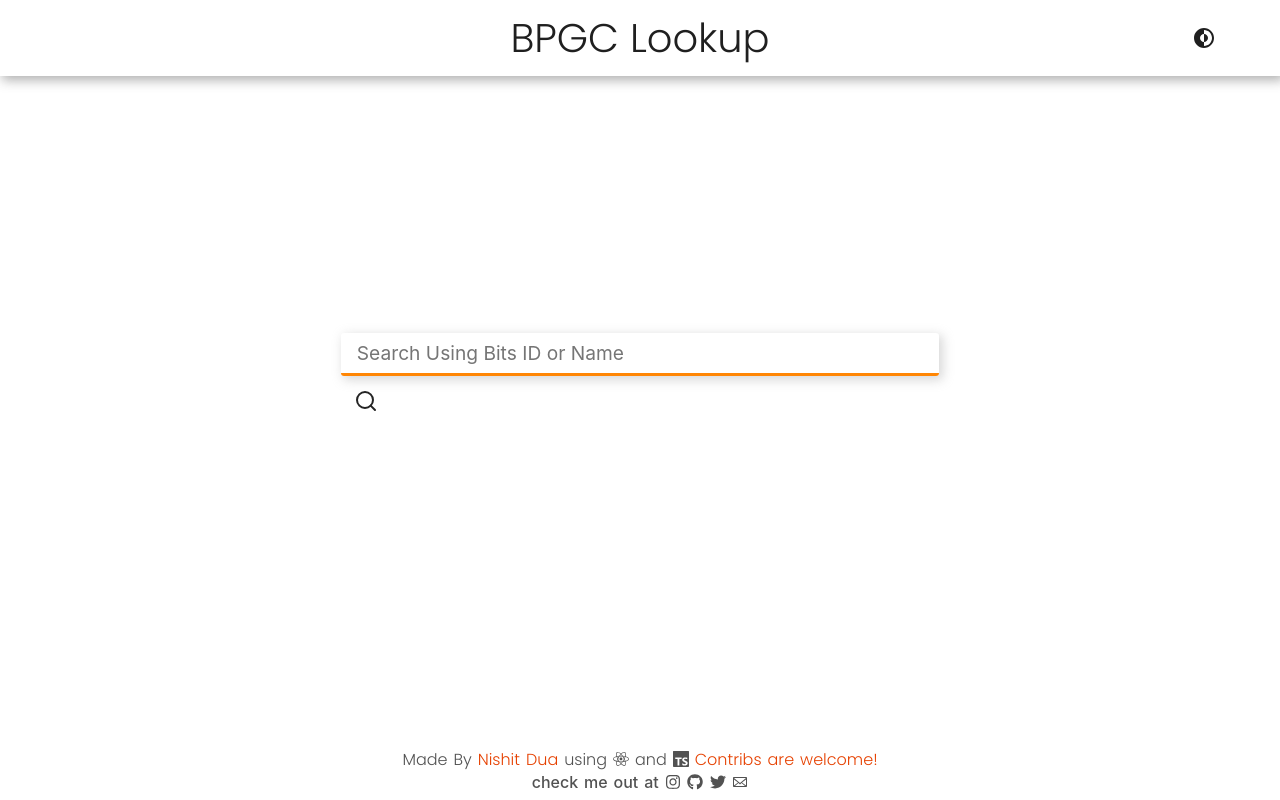
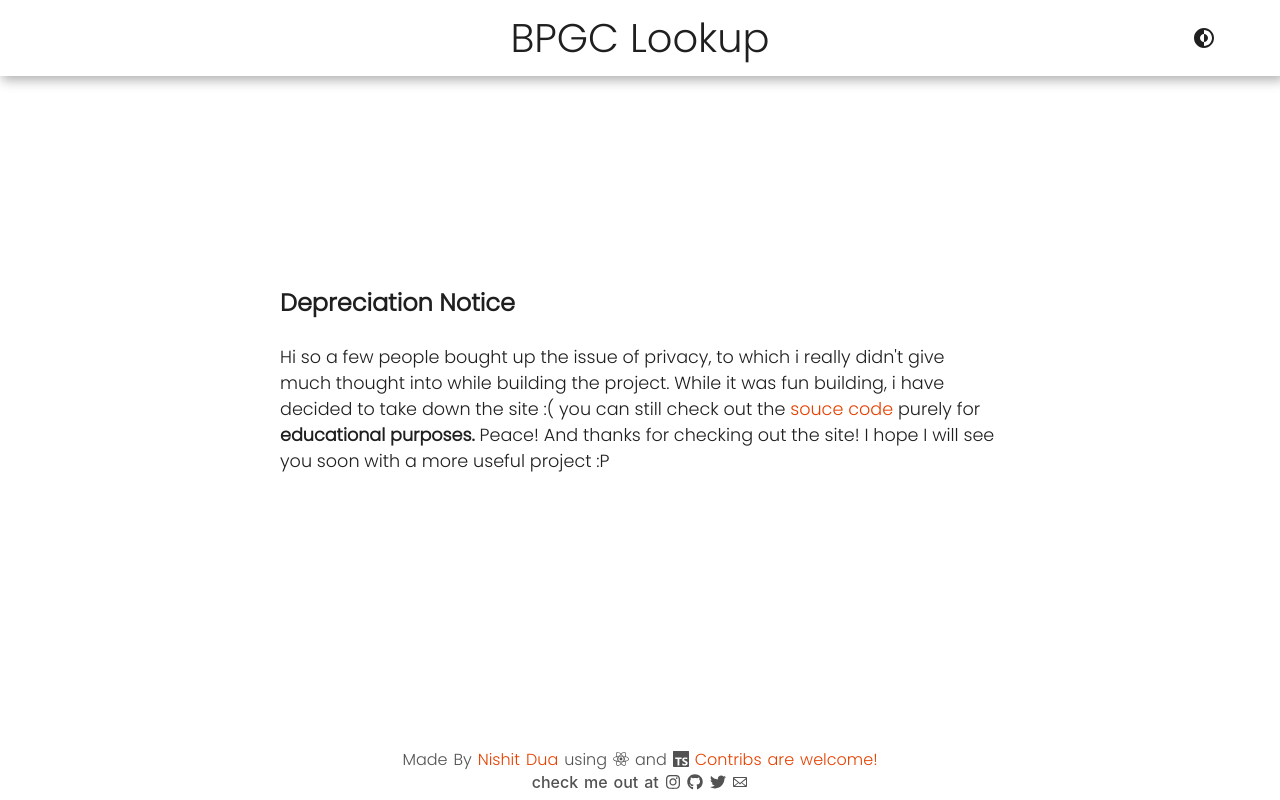
Before and after one commit to Nishit-Dua/BPGC-lookup-client, a React (Create React App) app: page / in a window 1280 px wide. Built offline with nearby package versions, Linux system fonts and the light colour scheme.

Commit message:
Hello darkness my old friends :(

```diff
--- a/src/App.tsx
+++ b/src/App.tsx
@@ -2,7 +2,7 @@ import { BrowserRouter as Router, Route, Switch } from "react-router-dom";
 import styled from "styled-components";
 import { Footer, Navbar } from "./components";
 
-import { Errorpage, Homepage, Reasonpage, Rollpage } from "./pages";
+import { Depriciationpage, Errorpage, Reasonpage, Rollpage } from "./pages";
 
 function App() {
   return (
@@ -10,7 +10,7 @@ function App() {
       <Router>
         <Navbar />
         <Switch>
-          <Route path="/" exact component={Homepage} />
+          <Route path="/" exact component={Depriciationpage} />
           <Route path="/source" exact component={Rollpage} />
           <Route path="/reason" exact component={Reasonpage} />
           <Route path="*" component={Errorpage} />
--- a/src/components/Navbar.tsx
+++ b/src/components/Navbar.tsx
@@ -47,6 +47,7 @@ const StyledNavbar = styled.nav`
     font-size: 1.5rem;
     top: 50%;
     transform: translateY(-50%);
+    cursor: pointer;
   }
 `;
 
--- a/src/index.css
+++ b/src/index.css
@@ -18,6 +18,11 @@ body {
   font-family: inherit;
 
   transition: all 0.1s ease-in-out;
+}
+
+::selection {
+  background: var(--email-text);
+  color: var(--main-bg);
 }
 
 .light {
--- /dev/null
+++ b/src/pages/Depreciationpage.tsx
@@ -0,0 +1,52 @@
+import React from "react";
+import { Link } from "react-router-dom";
+import styled from "styled-components";
+
+const Depriciationpage: React.FC = () => {
+  return (
+    <StyledSection>
+      <h1>Depreciation Notice</h1>
+      <div>
+        <p>
+          Hi so a few people bought up the issue of privacy, to which i really
+          didn't give much thought into while building the project. While it was
+          fun building, i have decided to take down the site :( you can still
+          check out the <Link to="/source">souce code</Link> purely for{" "}
+          <span>educational purposes. </span>
+          Peace! And thanks for checking out the site! I hope I will see you
+          soon with a more useful project :P
+        </p>
+      </div>
+    </StyledSection>
+  );
+};
+
+const StyledSection = styled.section`
+  display: flex;
+  flex-direction: column;
+  flex: 1;
+  align-items: flex-start;
+  justify-content: center;
+  font-family: "Poppins", sans-serif;
+  padding: 2.5rem;
+  align-self: center;
+  max-width: 800px;
+
+  h1 {
+    font-weight: 600;
+    margin-bottom: 1.5rem;
+  }
+
+  p {
+    font-size: 1.1rem;
+    span {
+      font-weight: bold;
+    }
+  }
+
+  a {
+    color: var(--link-text);
+  }
+`;
+
+export default Depriciationpage;
--- a/src/pages/Rollpage.tsx
+++ b/src/pages/Rollpage.tsx
@@ -24,9 +24,7 @@ const Rollpage: React.FC = () => {
         <p>Source Code</p>
         <AiOutlineGithub />
       </a>
-      <h1>
-        Click here in {timeBeforeRickRoll / 1000}s or <span> else</span>
-      </h1>
+      <h1>Click here in {timeBeforeRickRoll / 1000}s or else</h1>
     </StyledSection>
   );
 };
--- a/src/pages/index.ts
+++ b/src/pages/index.ts
@@ -2,5 +2,6 @@ import Homepage from "./Homepage";
 import Rollpage from "./Rollpage";
 import Errorpage from "./Errorpage";
 import Reasonpage from "./Reasonpage";
+import Depriciationpage from "./Depreciationpage";
 
-export { Homepage, Rollpage, Errorpage, Reasonpage };
+export { Homepage, Rollpage, Errorpage, Reasonpage, Depriciationpage };
```
